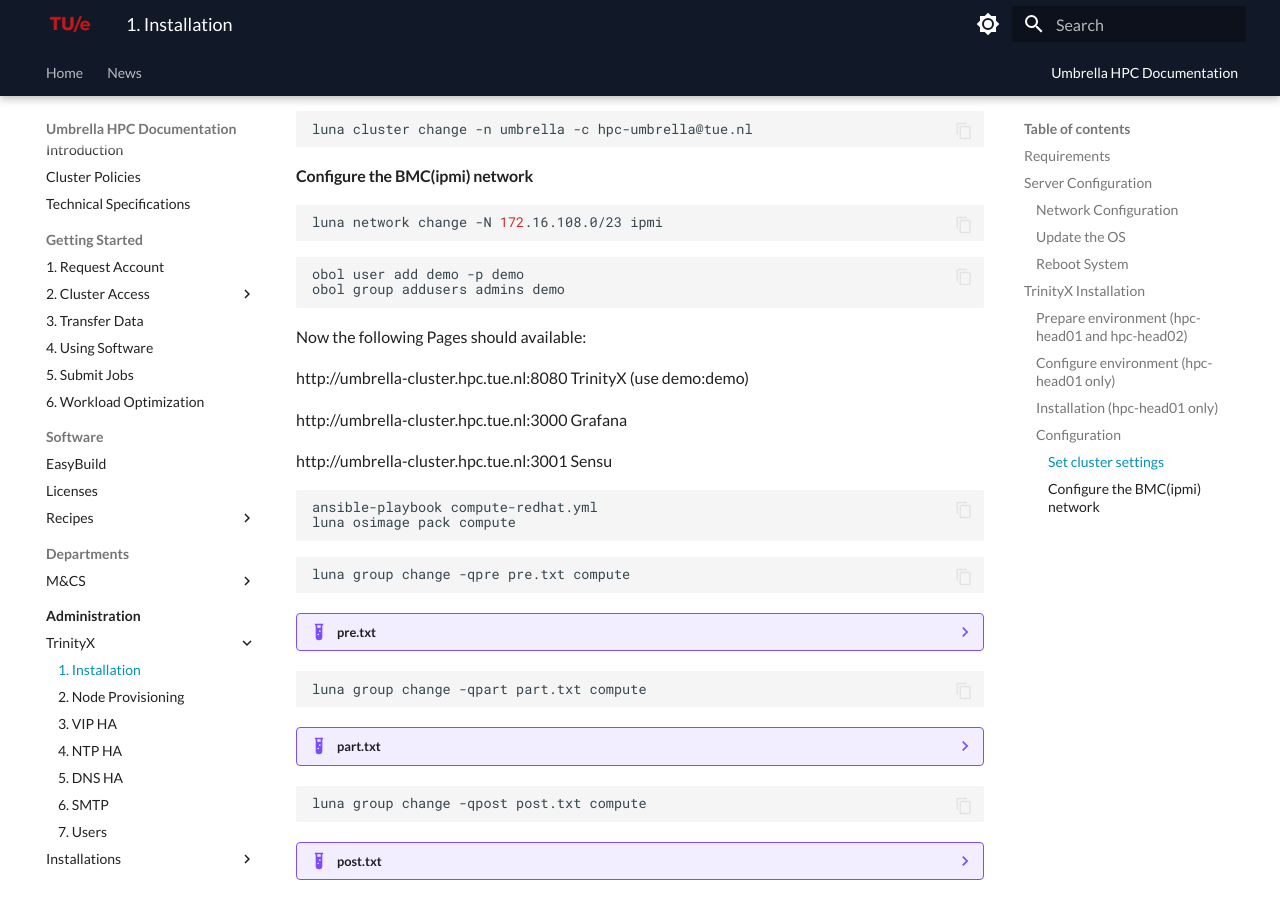
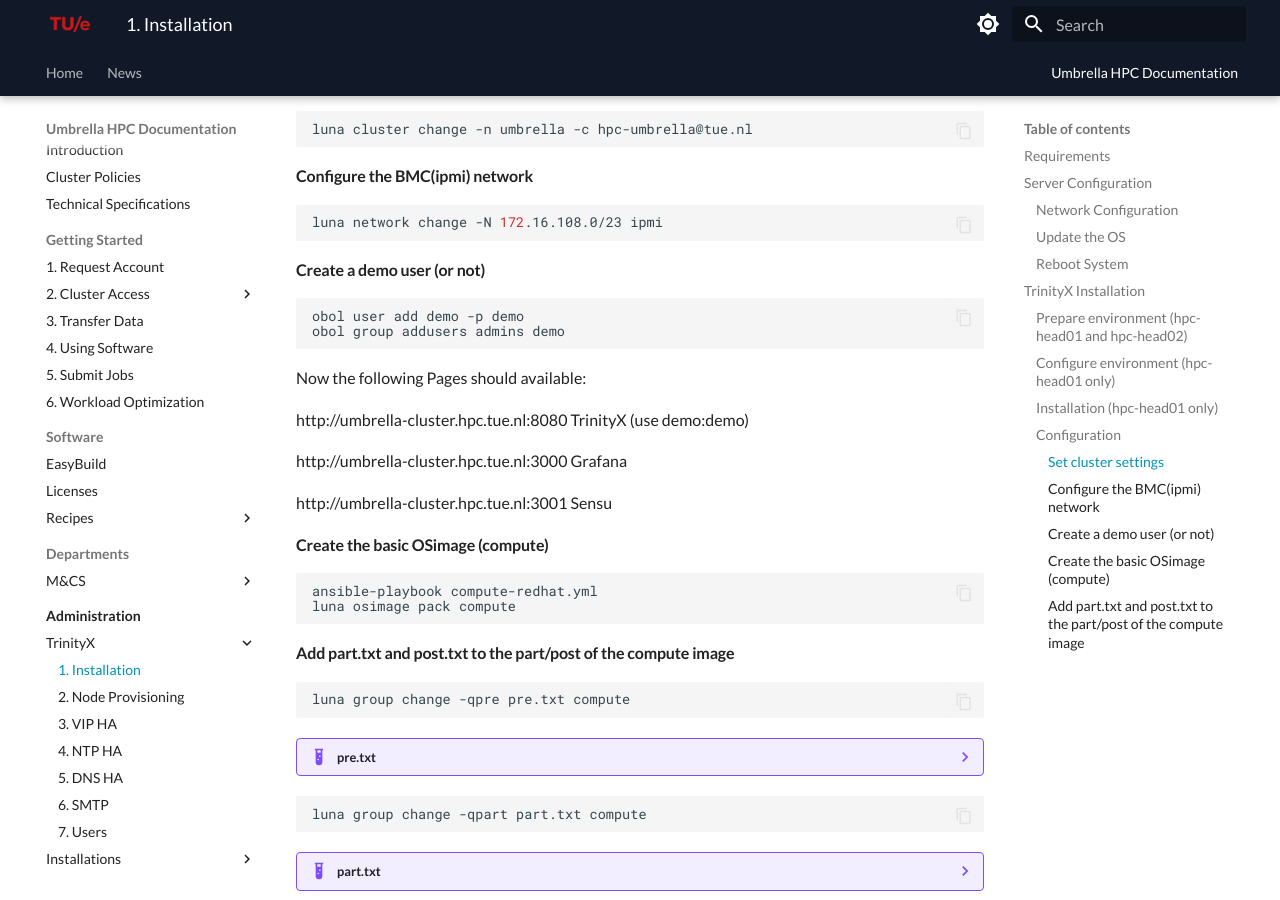
Before and after one commit to gferhpc/supercomputing.tue.nl, an MkDocs documentation site: the page built from pages/documentation/administration/trinityx/installation.md, in a window 1280 px wide and 900 px high, scrolled down 3137 px. Built offline with MkDocs 1.6.1 and Material for MkDocs 9.7.7, drawn with Linux system fonts in a browser that asks for light colours.

Commit message:
Update installation.md

````diff
--- a/pages/documentation/administration/trinityx/installation.md
+++ b/pages/documentation/administration/trinityx/installation.md
@@ -173,6 +173,7 @@
 luna network change -N 172.16.108.0/23 ipmi
 ```
 
+#### Create a demo user (or not)
 ```shell
 obol user add demo -p demo
 obol group addusers admins demo
@@ -186,11 +187,14 @@
 
 http://umbrella-cluster.hpc.tue.nl:3001  Sensu
 
+#### Create the basic OSimage (compute)
+
 ```shell
 ansible-playbook compute-redhat.yml
 luna osimage pack compute
 ```
 
+#### Add part.txt and post.txt to the part/post of the compute image
 ```shell
 luna group change -qpre pre.txt compute
 ```
````
